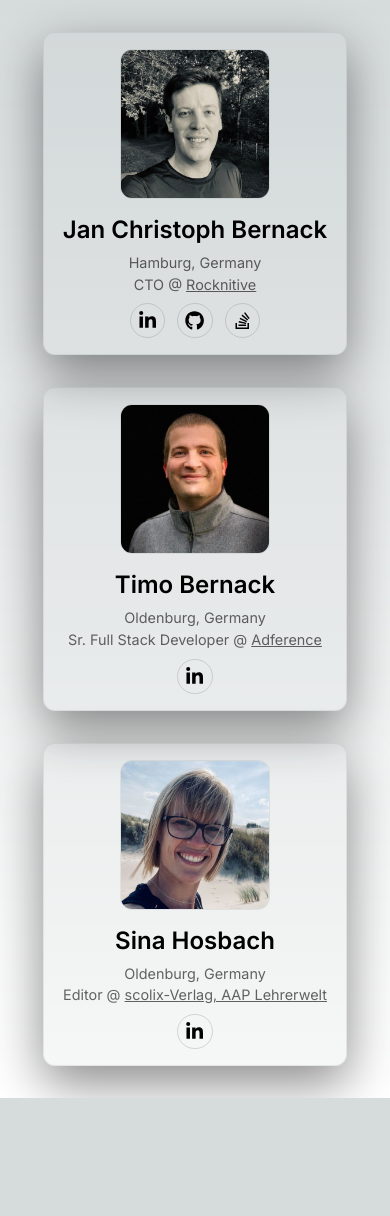
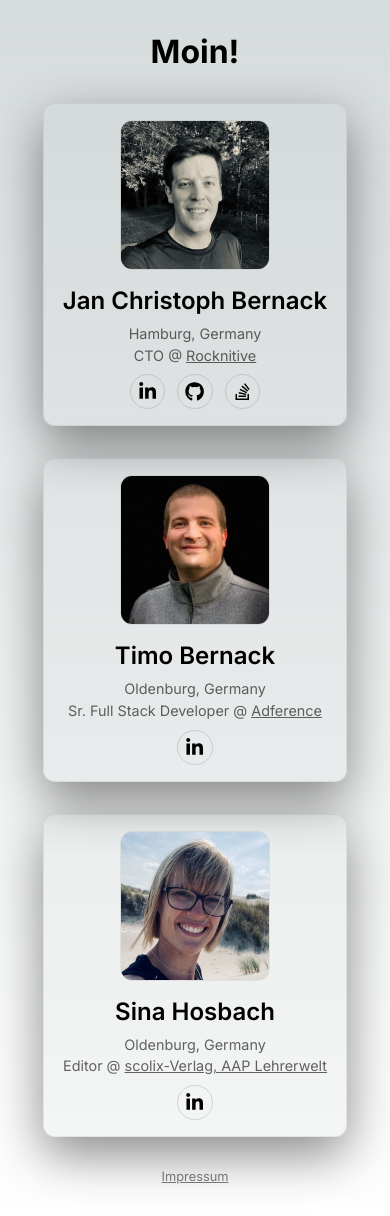
Before and after one commit to bernack/bernack.github.io, a Next.js app: page / in a window 390 px wide. Before the commit the page ends 1098 px from the top, so only its background shows below. Built offline with nearby package versions, Linux system fonts and the light colour scheme.

Commit message:
add impressum

```diff
--- a/pages/_app.tsx
+++ b/pages/_app.tsx
@@ -1,6 +1,23 @@
-import '@/styles/globals.css'
-import type { AppProps } from 'next/app'
+import "@/styles/globals.css"
+import type { AppProps } from "next/app"
+import { Inter } from "@next/font/google"
+import Head from "next/head"
+
+const inter = Inter({ subsets: ["latin"] })
 
 export default function App({ Component, pageProps }: AppProps) {
-  return <Component {...pageProps} />
+  return (
+    <>
+      <Head>
+        <title>Bernack</title>
+        <meta name="description" content="Personal site of Timo and Jan Christoph Bernack and Sina Hosbach" />
+        <meta name="viewport" content="width=device-width, initial-scale=1" />
+        <link rel="canonical" href="https://bernack.de" />
+        {/*<link rel="icon" href="/favicon.ico" />*/}
+      </Head>
+      <main className={inter.className}>
+        <Component {...pageProps} />
+      </main>
+    </>
+  )
 }
--- a/pages/api/hello.ts
+++ /dev/null
@@ -1,13 +0,0 @@
-// Next.js API route support: https://nextjs.org/docs/api-routes/introduction
-import type { NextApiRequest, NextApiResponse } from 'next'
-
-type Data = {
-  name: string
-}
-
-export default function handler(
-  req: NextApiRequest,
-  res: NextApiResponse<Data>
-) {
-  res.status(200).json({ name: 'John Doe' })
-}
--- a/pages/index.tsx
+++ b/pages/index.tsx
@@ -1,22 +1,13 @@
-import Head from "next/head"
 import Image from "next/image"
-import { Inter } from "@next/font/google"
 import styles from "@/styles/Home.module.css"
 import { FaGithub, FaLinkedinIn, FaStackOverflow } from "react-icons/fa"
-
-const inter = Inter({ subsets: ["latin"] })
+import Link from "next/link"
 
 export default function Home() {
   return (
     <>
-      <Head>
-        <title>Bernack</title>
-        <meta name="description" content="Personal site of Timo and Jan Christoph Bernack and Sina Hosbach" />
-        <meta name="viewport" content="width=device-width, initial-scale=1" />
-        {/*<link rel="icon" href="/favicon.ico" />*/}
-      </Head>
-      <main className={styles.main}>
       <div className={styles.profileList}>
+        <h1 className={styles.header}>Moin!</h1>
         <div className={styles.profile}>
           <Image
             alt="Profile picture of Jan Christoph Bernack"
@@ -26,27 +17,15 @@ export default function Home() {
             priority
           />
           <div className={styles.content}>
-              <h2 className={inter.className}>
-                Jan Christoph Bernack
-              </h2>
-              <div className={styles.description}>
-                <p className={inter.className}>
-                  Hamburg, Germany
-                </p>
-                <p className={inter.className}>
+            <h2>Jan Christoph Bernack</h2>
+            <p>
+              Hamburg, Germany<br />
               CTO @ <a href="https://www.rocknitive.com/">Rocknitive</a>
             </p>
-              </div>
             <ul className={styles.social}>
-                <li>
-                  <a href="https://www.linkedin.com/in/jan-christoph-bernack-248798196/"><FaLinkedinIn /></a>
-                </li>
-                <li>
-                  <a href="https://github.com/jcBernack/"><FaGithub /></a>
-                </li>
-                <li>
-                  <a href="https://stackoverflow.com/users/804614/gigo"><FaStackOverflow /></a>
-                </li>
+              <li><a href="https://www.linkedin.com/in/jan-christoph-bernack-248798196/"><FaLinkedinIn /></a></li>
+              <li><a href="https://github.com/jcBernack/"><FaGithub /></a></li>
+              <li><a href="https://stackoverflow.com/users/804614/gigo"><FaStackOverflow /></a></li>
             </ul>
           </div>
         </div>
@@ -59,21 +38,13 @@ export default function Home() {
             priority
           />
           <div className={styles.content}>
-              <h2 className={inter.className}>
-                Timo Bernack
-              </h2>
-              <div className={styles.description}>
-                <p className={inter.className}>
-                  Oldenburg, Germany
-                </p>
-                <p className={inter.className}>
+            <h2>Timo Bernack</h2>
+            <p>
+              Oldenburg, Germany<br />
               Sr. Full Stack Developer @ <a href="https://www.adference.com/">Adference</a>
             </p>
-              </div>
             <ul className={styles.social}>
-                <li>
-                  <a href="https://www.linkedin.com/in/timo-bernack-165721253/"><FaLinkedinIn /></a>
-                </li>
+              <li><a href="https://www.linkedin.com/in/timo-bernack-165721253/"><FaLinkedinIn /></a></li>
             </ul>
           </div>
         </div>
@@ -86,26 +57,18 @@ export default function Home() {
             priority
           />
           <div className={styles.content}>
-              <h2 className={inter.className}>
-                Sina Hosbach
-              </h2>
-              <div className={styles.description}>
-                <p className={inter.className}>
-                  Oldenburg, Germany
-                </p>
-                <p className={inter.className}>
+            <h2>Sina Hosbach</h2>
+            <p>
+              Oldenburg, Germany<br />
               Editor @ <a href="https://www.scolix.de/">scolix-Verlag, AAP Lehrerwelt</a>
             </p>
-              </div>
             <ul className={styles.social}>
-                <li>
-                  <a href="https://www.linkedin.com/in/sina-hosbach-541ab4133/"><FaLinkedinIn /></a>
-                </li>
+              <li><a href="https://www.linkedin.com/in/sina-hosbach-541ab4133/"><FaLinkedinIn /></a></li>
             </ul>
           </div>
         </div>
+        <Link href="/impressum" className={styles.impressum}>Impressum</Link>
       </div>
-      </main>
     </>
   )
 }
--- a/styles/Home.module.css
+++ b/styles/Home.module.css
@@ -1,12 +1,3 @@
-.main {
-    display: flex;
-    flex-direction: column;
-    justify-content: center;
-    align-items: center;
-    padding: 2rem;
-    min-height: 100svh;
-}
-
 .profileList {
     display: grid;
     gap: 2rem;
@@ -32,12 +23,6 @@
     display: flex;
     flex-direction: column;
     justify-content: space-evenly;
-}
-
-.profile .description {
-    margin: 0.5rem 0;
-    display: flex;
-    flex-direction: column;
 }
 
 .profile h2 {
@@ -68,6 +53,12 @@
     transition: border 200ms;
 }
 
+.impressum {
+    justify-self: end;
+    font-size: 0.8rem;
+    opacity: 0.5;
+}
+
 /* Enable hover only on non-touch devices */
 @media (hover: hover) and (pointer: fine) {
     .profile:hover {
@@ -91,8 +82,12 @@
         align-items: center;
     }
 
-    .profile .content, .profile .description {
+    .profile .content {
         align-items: center;
         text-align: center;
     }
+
+    .header, .impressum {
+        justify-self: center;
+    }
 }
--- a/styles/globals.css
+++ b/styles/globals.css
@@ -55,3 +55,16 @@ a {
         color-scheme: dark;
     }
 }
+
+main {
+    display: flex;
+    flex-direction: column;
+    justify-content: center;
+    align-items: center;
+    padding: 2rem;
+    min-height: 100svh;
+}
+
+p {
+    margin: 0.5rem 0;
+}
```
Also changed, not shown: pages/impressum.tsx (added, +16 -0 lines). Lines whose indentation alone changed are shown as unchanged.
